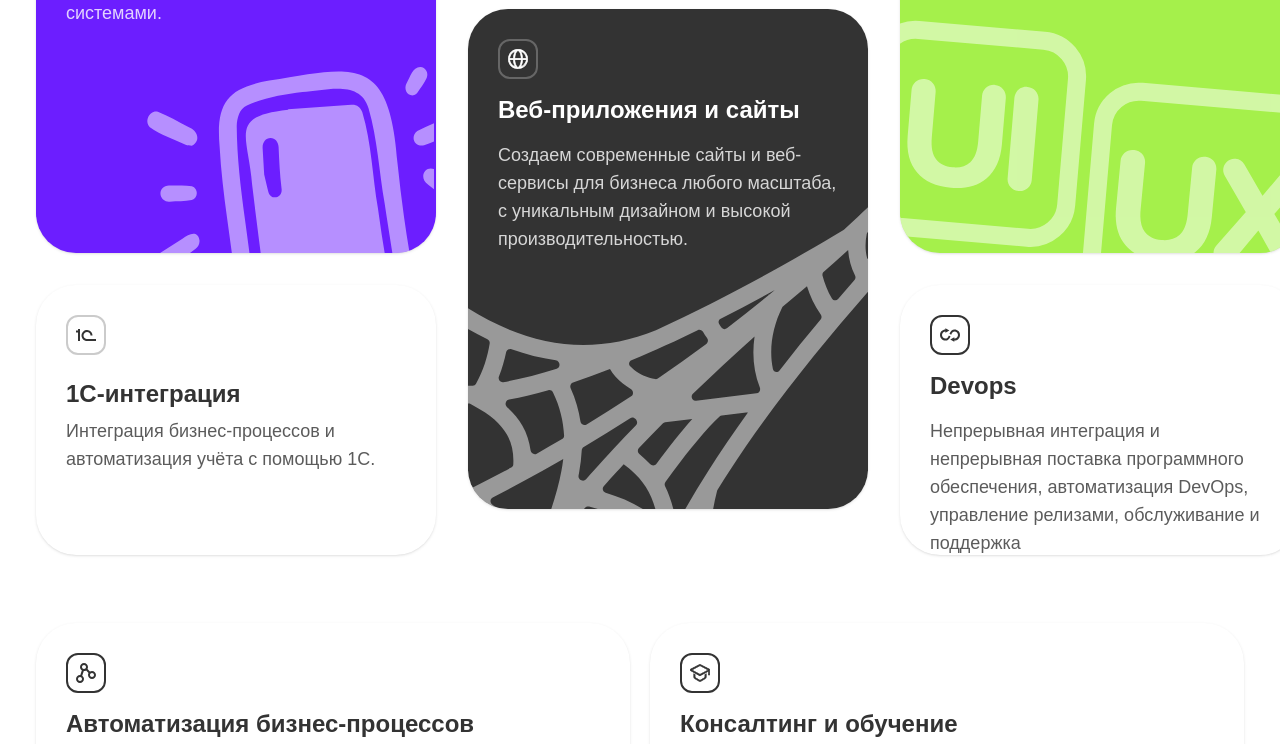
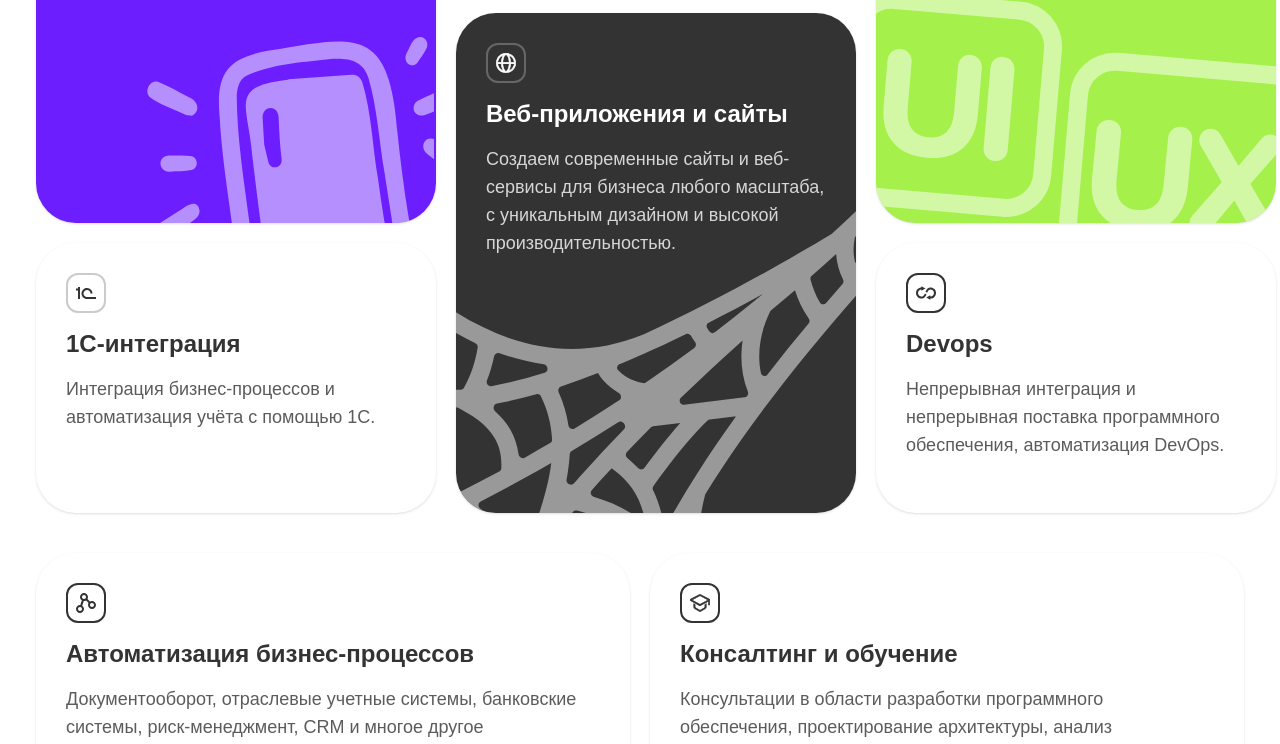
Before and after one commit to alekseikaftanov/tehvill-site, a Next.js app: page / in a window 1280 px wide. Shown: the part 1054-1798 px from the top of the page. Built offline with nearby package versions, Linux system fonts and the light colour scheme.

Commit message:
fix: сокращено описание Devops, все отступы между карточками и рядами приведены к 20px

```diff
--- a/src/app/page.tsx
+++ b/src/app/page.tsx
@@ -7,7 +7,7 @@ export default function Home() {
       <Hero />
       <div className="w-full max-w-[1240px] mx-auto flex flex-col items-start px-4">
         {/* Секционный заголовок */}
-        <div className="flex flex-col items-start gap-2.5 mb-8 w-full">
+        <div className="flex flex-col items-start gap-5 mb-5 w-full">
           <h2
             className="font-montserrat font-semibold text-[56px] leading-[120%] tracking-[-0.04em] text-[#333] w-full md:text-[44px] sm:text-[32px]"
             style={{ letterSpacing: '-0.04em', lineHeight: '120%' }}
@@ -21,9 +21,9 @@ export default function Home() {
             И делаем это круче и качественнее, чем вы ожидаете
           </div>
         </div>
-        <main className="flex justify-start items-start gap-8 py-12 w-full">
+        <main className="flex justify-start items-start gap-5 py-5 w-full">
         {/* Слева — фиолетовая карточка */}
-        <div className="flex flex-col items-start">
+        <div className="flex flex-col items-start gap-5">
           <WidgetCard
             bgColor="bg-[#6C1EFF]"
             textColor="text-white"
@@ -35,7 +35,7 @@ export default function Home() {
           />
           {/* Новый блок строго под фиолетовой карточкой */}
           <div
-            className="mt-8 bg-white rounded-[40px] w-[400px] h-[270px] flex flex-col items-start p-[30px] shadow-sm relative"
+            className="bg-white rounded-[40px] w-[400px] h-[270px] flex flex-col items-start p-[30px] shadow-sm relative gap-4"
             style={{ minHeight: 270 }}
           >
             <div
@@ -44,22 +44,18 @@ export default function Home() {
                 width: 40,
                 height: 40,
                 borderRadius: 12,
-                border: '2px solid rgba(51,51,51,0.25)',
-                marginTop: 0,
-                marginLeft: 0,
-                marginBottom: 0,
-                marginRight: 0,
+                border: '2px solid rgba(51,51,51,0.25)'
               }}
             >
               <img src="/1С.svg" alt="1C Icon" style={{ width: 20, height: 20 }} />
             </div>
             {/* Текстовый блок */}
-            <div className="font-semibold text-2xl leading-tight text-[#333] mt-6">1C-интеграция</div>
-            <div className="font-medium text-lg text-[#333] opacity-80 mt-2">Интеграция бизнес-процессов и автоматизация учёта с помощью 1C.</div>
+            <div className="font-semibold text-2xl leading-tight text-[#333]">1C-интеграция</div>
+            <div className="font-medium text-lg text-[#333] opacity-80">Интеграция бизнес-процессов и автоматизация учёта с помощью 1C.</div>
           </div>
         </div>
         {/* По центру — белая над чёрной */}
-        <div className="flex flex-col gap-4">
+        <div className="flex flex-col gap-5">
           <WidgetCard
             bgColor="bg-white"
             textColor="text-[#333]"
@@ -67,7 +63,7 @@ export default function Home() {
             icon={<img src="/support.svg" alt="Поддержка" width={22} height={22} />}
             title="Поддержка и развитие мобильных приложений"
             text="Делаем ваше приложение идеальным для любых гаджетов"
-            className="flex flex-col items-start p-[30px] gap-4 w-[400px] h-[240px] rounded-[40px]"
+            className="flex flex-col items-start p-[30px] gap-4 w-[400px] h-[270px] rounded-[40px]"
           />
           <WidgetCard
             bgColor="bg-[#333333]"
@@ -80,7 +76,7 @@ export default function Home() {
           />
         </div>
         {/* Справа — жёлто-зелёная карточка */}
-        <div className="flex flex-col items-start">
+        <div className="flex flex-col items-start gap-5">
           <WidgetCard
             bgColor="bg-[#A5F04B]"
             textColor="text-[#333]"
@@ -98,8 +94,8 @@ export default function Home() {
             iconBorderColor="black"
             icon={<img src="/devops.svg" alt="Devops Icon" width={22} height={22} />}
             title="Devops"
-            text="Непрерывная интеграция и непрерывная поставка программного обеспечения, автоматизация DevOps, управление релизами, обслуживание и поддержка"
-            className="flex flex-col items-start p-[30px] gap-4 w-[400px] h-[270px] rounded-[40px] mt-8"
+            text="Непрерывная интеграция и непрерывная поставка программного обеспечения, автоматизация DevOps."
+            className="flex flex-col items-start p-[30px] gap-4 w-[400px] h-[270px] rounded-[40px]"
           />
         </div>
       </main>
```
